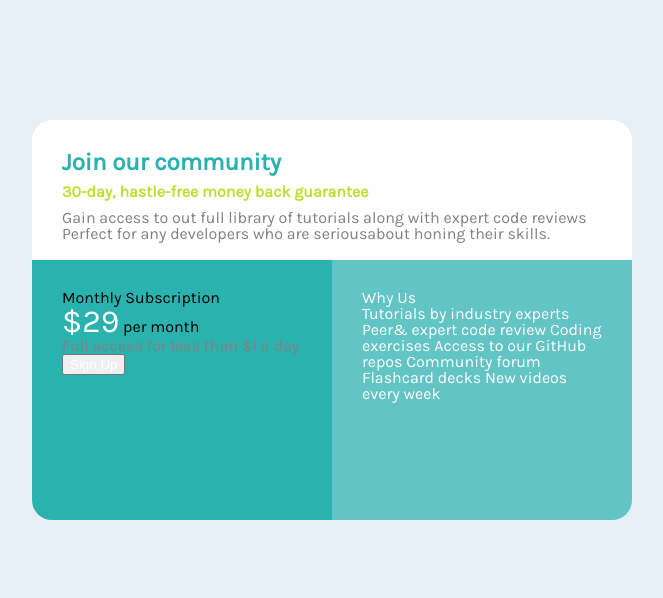
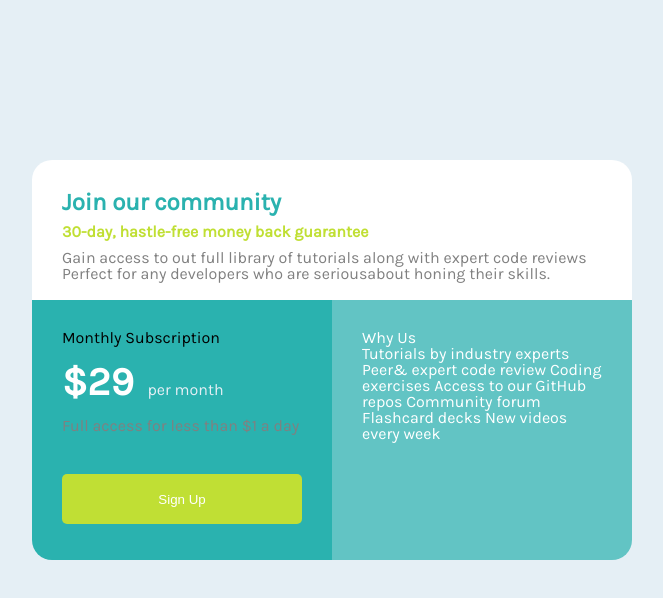
Before and after one commit to apsshrinet/single-price-grid-component, a plain HTML site: page index.html in a window 1280 px wide. Shown: the whole page, without its empty margins (308-971 px from the left). Drawn offline with Linux system fonts and the light colour scheme.

Commit message:
Added styling to button

```diff
--- a/styles.css
+++ b/styles.css
@@ -19,15 +19,39 @@ body{
 .day30{
     color: var(--bright-yellow);
     font-weight: 700;
-    padding-bottom: 10px;
-    padding-top: 10px;
+    margin-bottom: 10px;
+    margin-top: 10px;
 }
 p{
     color: gray;
 }
 #dollar29{
     color: white;
-    font-size: 2em;
+    font-size: 2.5em;
+    font-weight: 700;
+    display: inline-block;
+    margin-bottom: 16px;
+    margin-top: 16px;
+}
+#permonth{
+    color: var(--light-gray);
+    display: inline-block;
+    padding-top: 10px;
+    margin-left: 10px;
+}
+#tutorial{
+    display: inline-block;
+    margin-bottom: 10px;
+    margin-top: 10px;
+}
+#Signup{
+    background-color: var(--bright-yellow);
+    height: 50px;
+    width: 100%;
+    margin-top: 40px;
+    margin-right: 10px;
+    border: none;
+    border-radius: 5px;
 }
 #box1{
     background-color: white;
@@ -38,12 +62,17 @@ p{
 #box3{
     background-color: var(--off-cyan);
 }
+.subheading{
+    color: white;
+    font-weight: 600;
+    font-size: 1.2rem;
+}
 .white_word{
     color: white;
 }
 @media screen and (min-width:600px) {
     .container{
-        margin: 15vh auto;
+        margin: 20vh auto;
         font-family: 'Karla', sans-serif;
         width: 600px;
         height: 400px;
```
